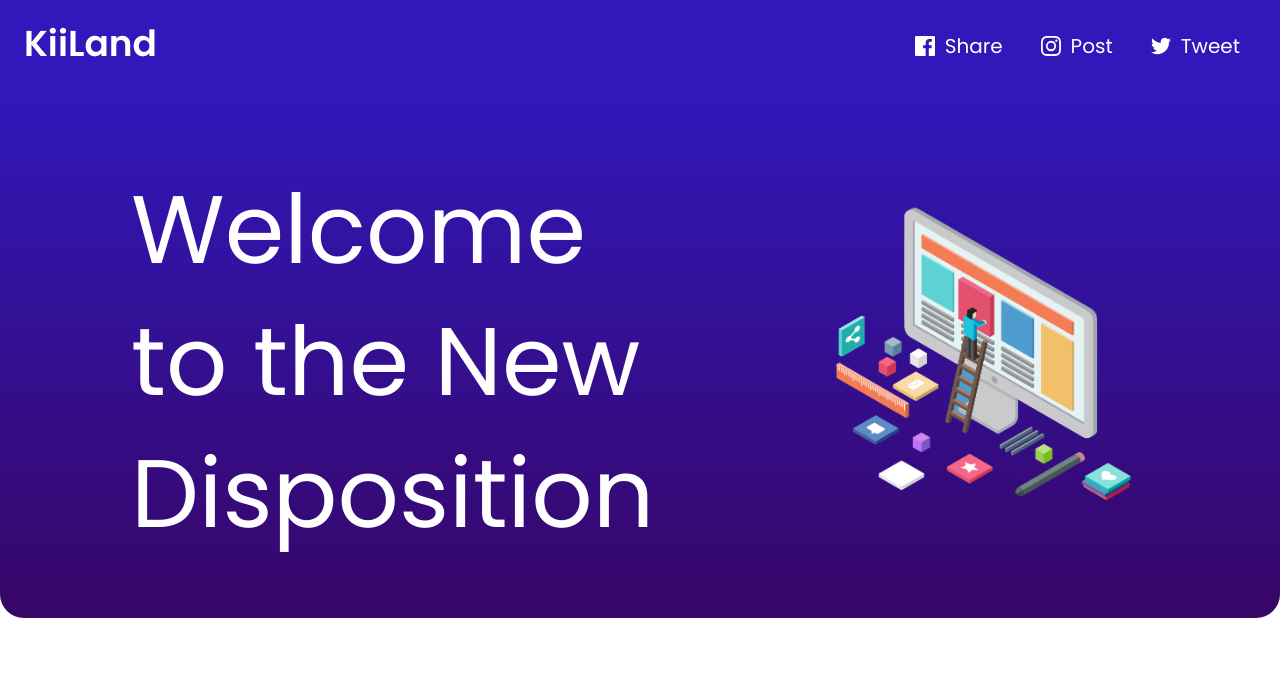
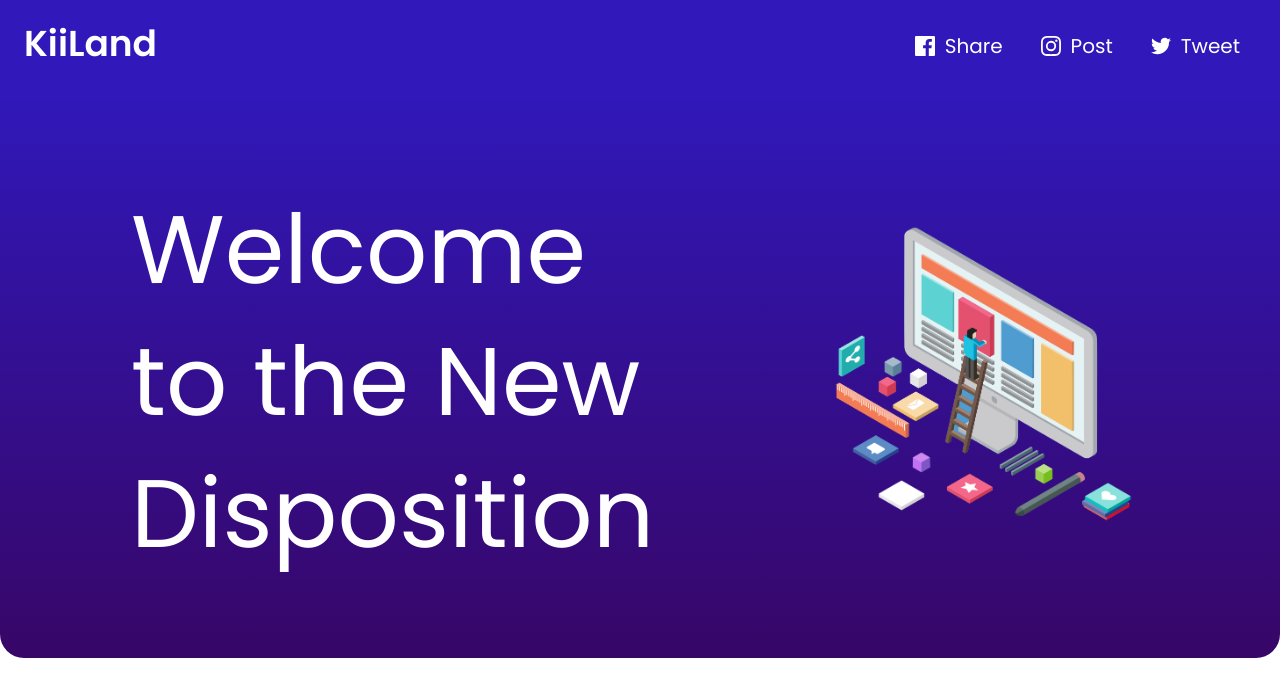
Before and after one commit to bravo-stack/Tailwind-Landing-Page, a React (Create React App) app: page / in a window 1280 px wide. Shown: the top 696 px of the page. Built offline with nearby package versions, Linux system fonts and the light colour scheme.

Commit message:
adjusted the showcase's height. made it a little larger

```diff
--- a/src/components/Showcase.js
+++ b/src/components/Showcase.js
@@ -11,7 +11,7 @@ function Showcase() {
       }}>
         <div className='p-10 xl:text-8xl lg:text-7xl leading-tight md:leading-snug lg:leading-snug xl:leading-snug md:text-5xl text-4xl lg:text-left md:text-center text-center text-white flex flex-col gap-11 lg:gap-0 xl:gap-0 lg:flex-row xl:flex-row lg:justify-around items-center height-' style={{
           width: "95vw",
-          minHeight: "60vh",
+          minHeight: "65vh",
         }}>
         <div className='xl:w-1/2 lg:w-1/2'>
          Welcome to the New Disposition
```
